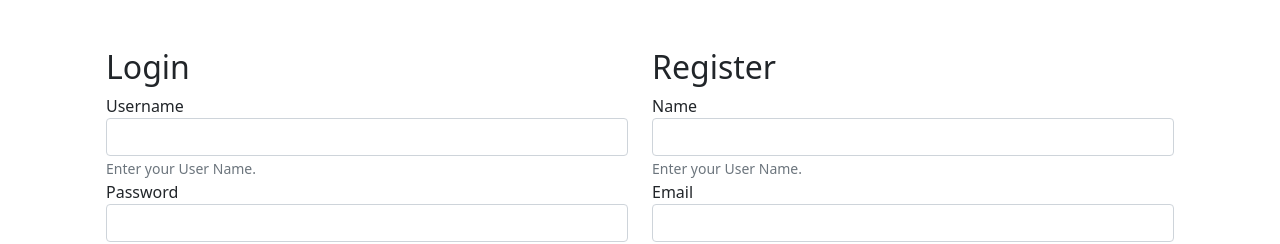
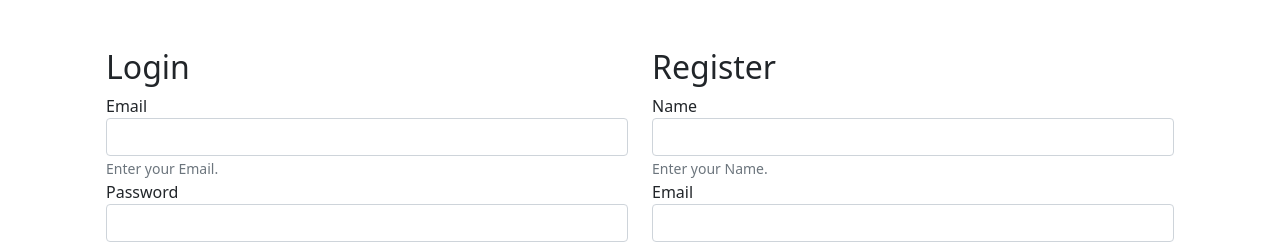
Before and after one commit to Rishu2000/clearquote-ass, a React (Create React App) app in the folder client/: page / in a window 1280 px wide. Shown: the top 244 px of the page. Built offline with nearby package versions, Linux system fonts and the light colour scheme.

Commit message:
Updated the login form.

```diff
--- a/client/src/components/login/LoginForm.js
+++ b/client/src/components/login/LoginForm.js
@@ -3,7 +3,7 @@ import FormGroup from '../form/FormGroup'
 
 const LoginForm = () => {
 
-    const [username, setUsername] = useState('')
+    const [email, setEmail] = useState('')
     const [password, setPassword] = useState('')
 
     return (
@@ -11,11 +11,11 @@ const LoginForm = () => {
             <h2>Login</h2>
             {[
                 {
-                    Id: 'Username',
-                    Type: 'text',
-                    Value: username,
-                    Desc:'Enter your User Name.',
-                    onChange:(e) => setUsername(e.target.value)
+                    Id: 'Email',
+                    Type: 'email',
+                    Value: email,
+                    Desc:'Enter your Email.',
+                    onChange:(e) => setEmail(e.target.value)
                 },{
                     Id: 'Password',
                     Type: 'password',
--- a/client/src/components/login/RegForm.js
+++ b/client/src/components/login/RegForm.js
@@ -16,7 +16,7 @@ const RegForm = () => {
                     Id: 'Name',
                     Type: 'text',
                     Value: name,
-                    Desc:'Enter your User Name.',
+                    Desc:'Enter your Name.',
                     onChange:(e) => setName(e.target.value)
                 },{
                     Id: 'Email',
```
